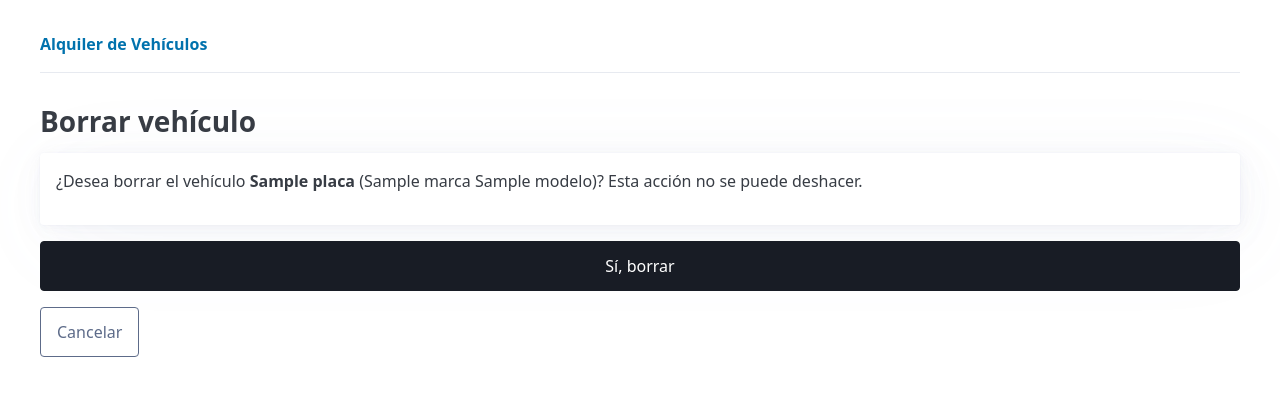
After one commit to leonvegc/secure-car-rental-django, a Django app: template templates/vehiculos/borrar_confirmar.html in a window 1280 px wide. The commit adds this page. Shown: the top 396 px of the page. Run offline with Django 5.2, Linux system fonts and the light colour scheme; the template is opened without the code that fills it: most values are stand-ins (such as "Sample title", 1, 10 or a date in 2020).

Commit message:
feat(vehiculos): borrado seguro por POST y manejo de alquileres asociados

```diff
--- /dev/null
+++ b/templates/vehiculos/borrar_confirmar.html
@@ -0,0 +1,17 @@
+{% extends "base.html" %}
+{% block titulo %}Borrar vehículo{% endblock %}
+{% block contenido %}
+<h2>Borrar vehículo</h2>
+<article>
+  <p>
+    ¿Desea borrar el vehículo <strong>{{ vehiculo.placa }}</strong>
+    ({{ vehiculo.marca }} {{ vehiculo.modelo }})? Esta acción no se puede deshacer.
+  </p>
+</article>
+
+<form method="post">
+  {% csrf_token %}
+  <button type="submit" class="contrast">Sí, borrar</button>
+  <a href="{% url 'vehiculos:detalle' vehiculo.pk %}" role="button" class="secondary outline">Cancelar</a>
+</form>
+{% endblock %}
--- a/templates/vehiculos/detalle.html
+++ b/templates/vehiculos/detalle.html
@@ -20,5 +20,8 @@
   {% if permisos_usuario|tiene:"vehiculos.editar" %}
   <a href="{% url 'vehiculos:editar' vehiculo.pk %}" role="button">Editar</a>
   {% endif %}
+  {% if permisos_usuario|tiene:"vehiculos.borrar" %}
+  <a href="{% url 'vehiculos:borrar' vehiculo.pk %}" role="button" class="contrast">Borrar</a>
+  {% endif %}
 </div>
 {% endblock %}
--- a/templates/vehiculos/lista.html
+++ b/templates/vehiculos/lista.html
@@ -39,6 +39,7 @@
         <td><span class="etiqueta">{{ v.get_estado_display }}</span></td>
         <td class="tabla-acciones">
           {% if permisos_usuario|tiene:"vehiculos.editar" %}<a href="{% url 'vehiculos:editar' v.pk %}" role="button" class="secondary">Editar</a>{% endif %}
+          {% if permisos_usuario|tiene:"vehiculos.borrar" %}<a href="{% url 'vehiculos:borrar' v.pk %}" role="button" class="contrast">Borrar</a>{% endif %}
         </td>
       </tr>
       {% endfor %}
--- a/vehiculos/urls.py
+++ b/vehiculos/urls.py
@@ -9,4 +9,5 @@ urlpatterns = [
     path("nuevo/", views.crear, name="crear"),
     path("<int:pk>/", views.detalle, name="detalle"),
     path("<int:pk>/editar/", views.editar, name="editar"),
+    path("<int:pk>/borrar/", views.borrar, name="borrar"),
 ]
```
Also changed, not shown: vehiculos/views.py (+19 -0 lines).
